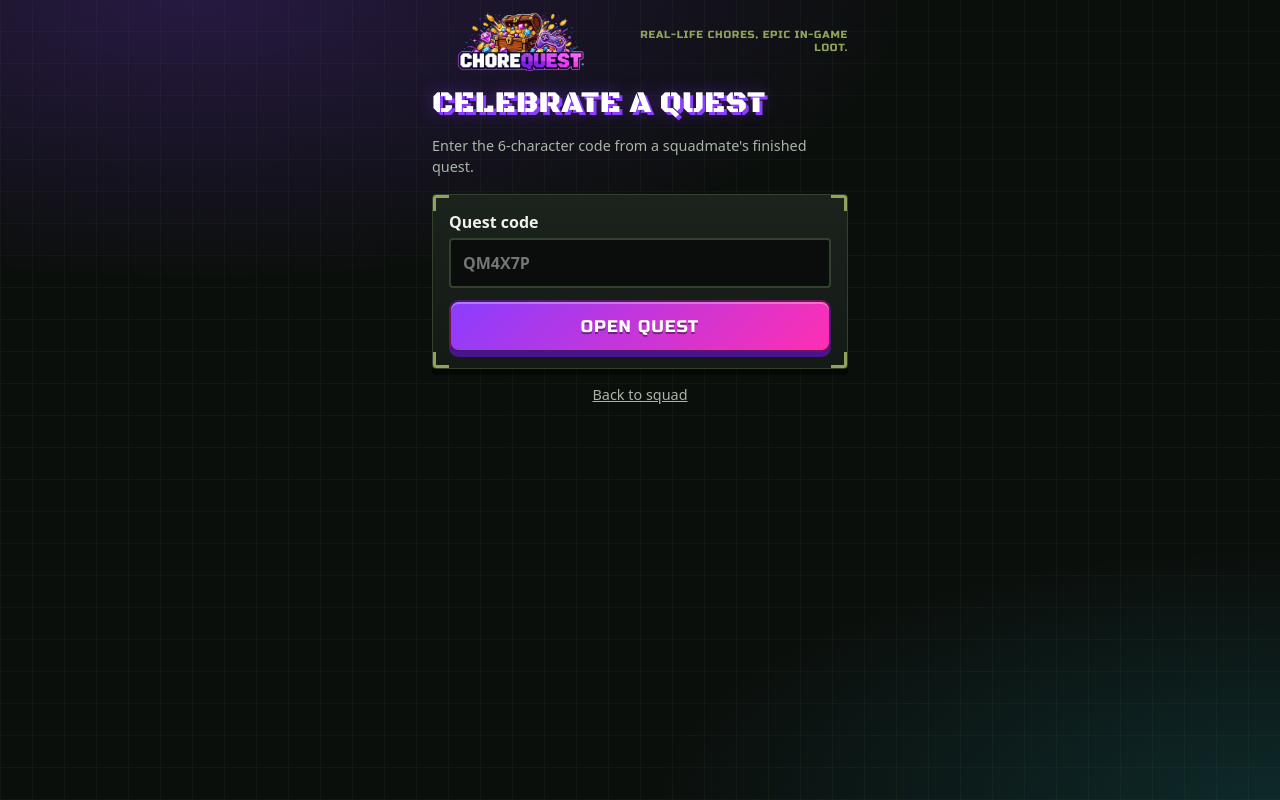
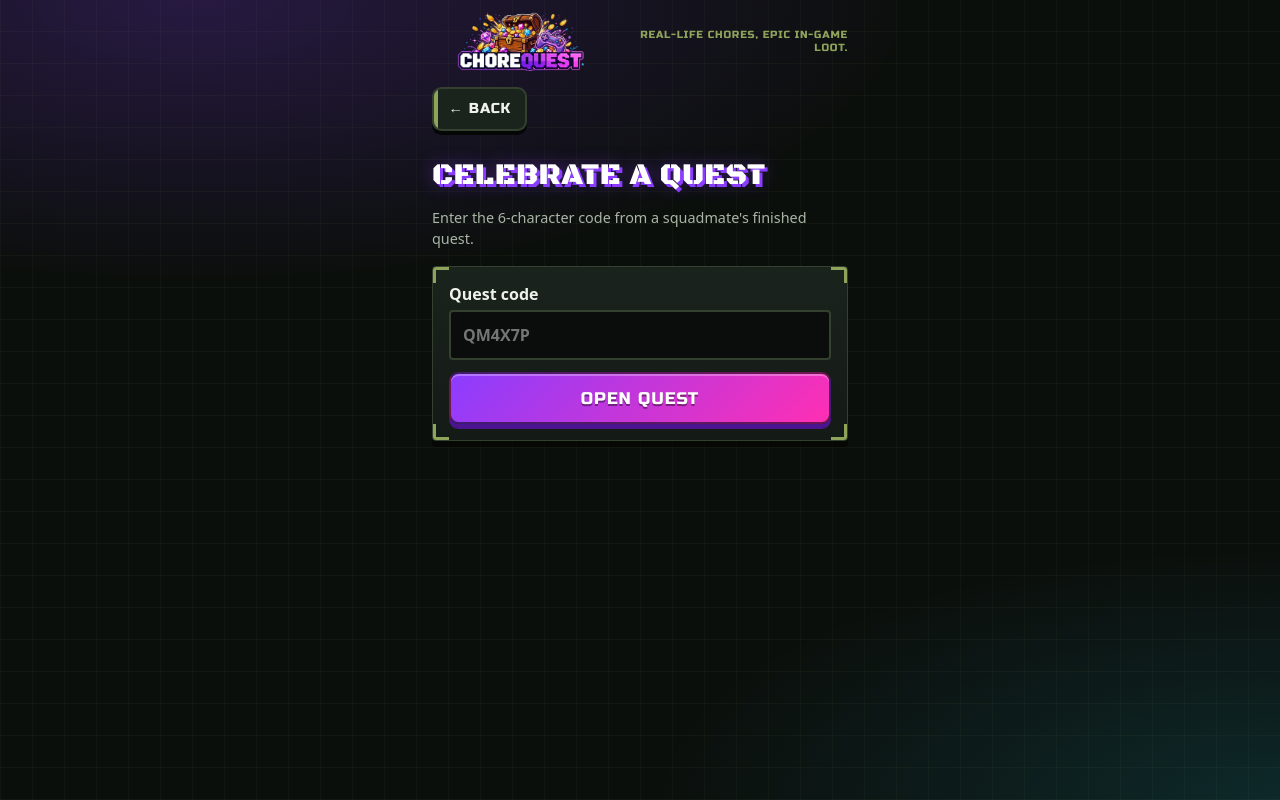
Before and after one commit to marlandoj/uponly, a Next.js app: page /r in a window 1280 px wide. Built offline with nearby package versions, Linux system fonts and the light colour scheme.

Commit message:
UPONLY-1: proper back button on all pages except home

```diff
--- /dev/null
+++ b/app/BackButton.tsx
@@ -0,0 +1,25 @@
+"use client";
+
+import { useRouter } from "next/navigation";
+
+/**
+ * Consistent back button for every page except home.
+ * Goes back in history; falls back to `fallback` when there's no history
+ * (e.g. deep link opened directly).
+ */
+export default function BackButton({ fallback = "/" }: { fallback?: string }) {
+  const router = useRouter();
+  return (
+    <button
+      type="button"
+      className="button secondary back-button"
+      onClick={() => {
+        if (window.history.length > 1) router.back();
+        else router.push(fallback);
+      }}
+      aria-label="Go back"
+    >
+      ← Back
+    </button>
+  );
+}
--- a/app/globals.css
+++ b/app/globals.css
@@ -235,6 +235,14 @@ button.secondary:active, a.button.secondary:active {
   background: linear-gradient(90deg, var(--orange) 0 4px, #232c25 4px);
 }
 button:disabled { opacity: 0.45; cursor: not-allowed; transform: none; filter: grayscale(0.6); }
+/* Back button: compact, top-left, consistent across pages */
+.back-button {
+  align-self: flex-start;
+  min-height: 2.25rem;
+  font-size: 0.85rem;
+  padding: 0.4rem 0.9rem;
+  margin-bottom: 0.75rem;
+}
 /* Hero drop-in: full-width arcade entrance, mobile-first tap target */
 button.dropin-hero { width: 100%; min-height: 4.5rem; font-size: 1.5rem; margin-top: 0.75rem; }
 
--- a/app/leaderboard/page.tsx
+++ b/app/leaderboard/page.tsx
@@ -4,6 +4,7 @@ import { bossState } from "@/lib/boss";
 import { getMyCircle } from "@/lib/circle";
 import { playerName } from "@/lib/playerName";
 import { createClient } from "@/lib/supabase/server";
+import BackButton from "@/app/BackButton";
 
 type Row = {
   id: string;
@@ -46,7 +47,7 @@ export default async function Leaderboard() {
 
   return (
     <>
-      <h1>Leaderboard</h1>
+      <BackButton />      <h1>Leaderboard</h1>
       <p className="muted">{circle.name} · ranked by level, then streak, then quests</p>
 
       <section className="card">
@@ -85,7 +86,6 @@ export default async function Leaderboard() {
         Streaks count consecutive days with a completed quest. Levels only ever
         go up — ratings never subtract.
       </p>
-      <Link href="/" className="button secondary">Back home</Link>
     </>
   );
 }
--- a/app/profile/page.tsx
+++ b/app/profile/page.tsx
@@ -3,6 +3,7 @@ import { redirect } from "next/navigation";
 import { PROFILE_GAMES } from "@/lib/gamerProfile";
 import { createClient } from "@/lib/supabase/server";
 import { saveGamerProfile } from "./actions";
+import BackButton from "@/app/BackButton";
 
 type GamerProfile = { gamer_tag: string | null; games: string[] };
 
@@ -32,7 +33,7 @@ export default async function ProfilePage({
 
   return (
     <>
-      <h1>{isGameMaster ? "GameMaster profile" : "Gamer profile"}</h1>
+      <BackButton />      <h1>{isGameMaster ? "GameMaster profile" : "Gamer profile"}</h1>
       <p className="muted">
         {isGameMaster
           ? "Your name, as your squad sees it."
@@ -65,7 +66,6 @@ export default async function ProfilePage({
         )}
         <button type="submit">Save</button>
       </form>
-      <Link href="/" className="muted center">Back to squad</Link>
     </>
   );
 }
--- a/app/quest/[id]/page.tsx
+++ b/app/quest/[id]/page.tsx
@@ -16,6 +16,7 @@ import Evidence from "./Evidence";
 import QuestRunner from "./QuestRunner";
 import RejectForm from "./RejectForm";
 import RewardDrop from "./RewardDrop";
+import BackButton from "@/app/BackButton";
 
 // The full-screen reward drop plays on the first view after earning.
 const FRESH_DROP_MS = 10 * 60 * 1000;
@@ -43,9 +44,8 @@ export default async function QuestRunPage({
 
   return (
     <>
-      {run.user_id === user.id ? <OwnerView run={run} error={query.error} /> : <GiverView run={run} query={query} />}
+      <BackButton />      {run.user_id === user.id ? <OwnerView run={run} error={query.error} /> : <GiverView run={run} query={query} />}
       {run.status !== "draft" && <Comments runId={run.id} viewerId={user.id} comments={comments} />}
-      <Link href="/" className="muted center">Back to squad</Link>
     </>
   );
 }
--- a/app/quest/page.tsx
+++ b/app/quest/page.tsx
@@ -5,6 +5,7 @@ import { getOpenQuestRun } from "@/lib/questRuns";
 import { MIN_QUEST_SECONDS, QUESTS } from "@/lib/quests";
 import { formatCents } from "@/lib/rewards";
 import { startQuest } from "./actions";
+import BackButton from "@/app/BackButton";
 
 export default async function QuestPickerPage({
   searchParams,
@@ -18,7 +19,7 @@ export default async function QuestPickerPage({
 
   return (
     <>
-      <h1>Pick a quest</h1>
+      <BackButton />      <h1>Pick a quest</h1>
       <p className="muted">
         Choose a chore and how you&apos;ll know it&apos;s done. Snap a before photo, give it at
         least {MIN_QUEST_SECONDS / 60} minutes, then snap the after.
--- a/app/r/[code]/page.tsx
+++ b/app/r/[code]/page.tsx
@@ -7,6 +7,7 @@ import { getCelebration, signCelebrationPhotos } from "@/lib/celebrationData";
 import { isRating } from "@/lib/rating";
 import Evidence from "@/app/quest/[id]/Evidence";
 import { rateQuest } from "../actions";
+import BackButton from "@/app/BackButton";
 
 // Signed photo URLs expire after 5 minutes; never serve this page from cache.
 export const dynamic = "force-dynamic";
@@ -26,7 +27,7 @@ export default async function RatePage({
   if (!c) {
     return (
       <>
-        <h1>Quest not found</h1>
+      <BackButton />        <h1>Quest not found</h1>
         <section className="card">
           <p>
             No finished quest with code <strong>{code}</strong> in your squad. Celebrations are
@@ -34,7 +35,6 @@ export default async function RatePage({
           </p>
           <Link href="/r" className="button">Try another code</Link>
         </section>
-        <Link href="/" className="muted center">Back to squad</Link>
       </>
     );
   }
@@ -64,7 +64,6 @@ export default async function RatePage({
 
       <Verdict c={c} code={code} />
 
-      <Link href="/" className="muted center">Back to squad</Link>
     </>
   );
 }
--- a/app/r/page.tsx
+++ b/app/r/page.tsx
@@ -1,5 +1,6 @@
 import Link from "next/link";
 import { openCode } from "./actions";
+import BackButton from "@/app/BackButton";
 
 export default async function EnterCodePage({
   searchParams,
@@ -9,7 +10,7 @@ export default async function EnterCodePage({
   const { error } = await searchParams;
   return (
     <>
-      <h1>Celebrate a quest</h1>
+      <BackButton />      <h1>Celebrate a quest</h1>
       <p className="muted">Enter the 6-character code from a squadmate&apos;s finished quest.</p>
       {error && <p className="error">{error}</p>}
       <form action={openCode} className="card">
@@ -26,7 +27,6 @@ export default async function EnterCodePage({
         </label>
         <button type="submit">Open quest</button>
       </form>
-      <Link href="/" className="muted center">Back to squad</Link>
     </>
   );
 }
--- a/app/rewards/new/page.tsx
+++ b/app/rewards/new/page.tsx
@@ -8,6 +8,7 @@ import { GAMES, isGame } from "@/lib/rewards";
 import { createReward } from "../actions";
 import GameLootTemplates from "../GameLootTemplates";
 import LootPicker from "./LootPicker";
+import BackButton from "@/app/BackButton";
 
 export default async function NewRewardPage({
   searchParams,
@@ -25,9 +26,8 @@ export default async function NewRewardPage({
   if ((await getMyHouseholdRole()) !== "gamemaster") {
     return (
       <>
-        <h1>New reward</h1>
+      <BackButton fallback="/rewards" />        <h1>New reward</h1>
         <p className="notice">🛡️ GameMasters only — ask the GameMaster to add loot for your quests.</p>
-        <Link href="/rewards" className="muted center">Back to rewards</Link>
       </>
     );
   }
@@ -96,7 +96,6 @@ export default async function NewRewardPage({
         <p className="muted">Mock providers look real but never charge or order anything.</p>
         <button type="submit">Create reward</button>
       </form>
-      <Link href="/rewards" className="muted center">Back to rewards</Link>
     </>
   );
 }
--- a/app/rewards/page.tsx
+++ b/app/rewards/page.tsx
@@ -5,6 +5,7 @@ import { FULFILLMENT_LABELS } from "@/lib/fulfillment";
 import { resolveLootSprite } from "@/lib/lootSprites";
 import { formatCents, questLabel, type Reward } from "@/lib/rewards";
 import { getCircleRewards } from "@/lib/rewardsData";
+import BackButton from "@/app/BackButton";
 
 export default async function RewardsPage() {
   const circle = await getMyCircle();
@@ -13,7 +14,7 @@ export default async function RewardsPage() {
 
   return (
     <>
-      <h1>Rewards &amp; loot</h1>
+      <BackButton />      <h1>Rewards &amp; loot</h1>
       <p className="muted">Finish the quest, the reward drops instantly.</p>
       {role === "gamemaster" && <Link href="/rewards/new" className="button">Add a reward</Link>}
       <Link href="/rewards/shop" className="button secondary">Browse Fortnite shop</Link>
@@ -48,7 +49,6 @@ export default async function RewardsPage() {
         Demo mode: Tremendous and DoorDash fulfillment is mocked — no charges, no real orders. Game loot is a gift
         card; nothing is bought in-game.
       </p>
-      <Link href="/" className="muted center">Back to squad</Link>
     </>
   );
 }
--- a/app/rewards/queue/page.tsx
+++ b/app/rewards/queue/page.tsx
@@ -4,6 +4,7 @@ import { getMyCircle, getMyHouseholdRole } from "@/lib/circle";
 import { FULFILLMENT_LABELS } from "@/lib/fulfillment";
 import { getFulfillmentQueue } from "@/lib/rewardsData";
 import { markFulfilled } from "../actions";
+import BackButton from "@/app/BackButton";
 
 const when = (iso: string) =>
   new Date(iso).toLocaleString("en-US", { month: "short", day: "numeric", hour: "numeric", minute: "2-digit", timeZone: "UTC" }) + " UTC";
@@ -22,7 +23,7 @@ export default async function QueuePage({
 
   return (
     <>
-      <h1>Fulfillment queue</h1>
+      <BackButton fallback="/rewards" />      <h1>Fulfillment queue</h1>
       {error && <p className="error">{error}</p>}
       {!isGameMaster && <p className="notice">🛡️ GameMasters only — the GameMaster marks loot as handed over.</p>}
       <section className="card">
@@ -57,7 +58,6 @@ export default async function QueuePage({
           </ul>
         )}
       </section>
-      <Link href="/rewards" className="muted center">Back to rewards</Link>
     </>
   );
 }
--- a/app/rewards/shop/page.tsx
+++ b/app/rewards/shop/page.tsx
@@ -5,6 +5,7 @@ import { getFortniteShop } from "@/lib/fortniteShop";
 import { shopItemToRewardInput } from "@/lib/gameRewards";
 import { createReward } from "../actions";
 import GameLootTemplates, { RewardFields } from "../GameLootTemplates";
+import BackButton from "@/app/BackButton";
 
 // DISPLAY ONLY. GameMasters browse today's Fortnite shop and turn an item into a
 // chore reward; the gamer earns a (mock) gift card worth its V-Bucks. There is
@@ -21,7 +22,7 @@ export default async function FortniteShopPage({
 
   return (
     <>
-      <h1>Fortnite shop</h1>
+      <BackButton fallback="/rewards" />      <h1>Fortnite shop</h1>
       <p className="muted">
         Pick something from today&apos;s shop and link it to a chore. Finishing a quest drops a gift card for the
         V-Bucks — we never buy anything in the game.
@@ -57,7 +58,6 @@ export default async function FortniteShopPage({
       )}
 
       <p className="muted center">Shop data from fortnite-api.com, refreshed hourly. Not affiliated with Epic Games.</p>
-      <Link href="/rewards" className="muted center">Back to rewards</Link>
     </>
   );
 }
```
